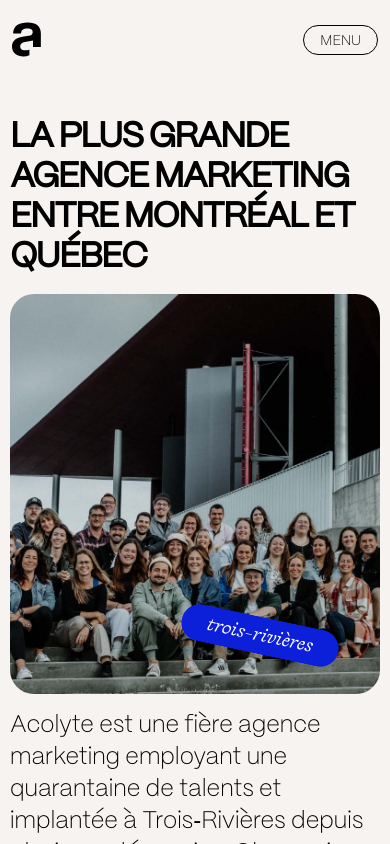
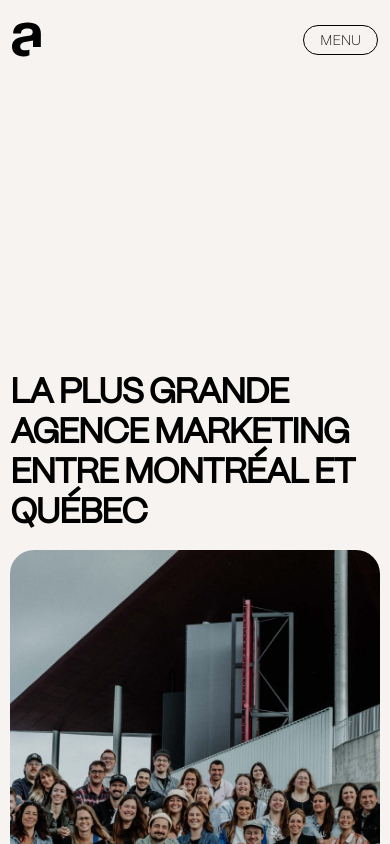
Before and after one commit to SLOURDEL08/Acolyte, a Nuxt app: page / in a window 390 px wide. Shown: the top 844 px of the page. Built offline with nearby package versions, Linux system fonts and the light colour scheme; a web font is replaced by a local one.

Commit message:
try 2 space first p mobile

```diff
--- a/pages/index.vue
+++ b/pages/index.vue
@@ -1,7 +1,7 @@
 <template>
   <div class=" bg-[#F6F3F0] overflow-x-hidden relative p-6 max-md:p-2.5 z-0 w-full min-h-screen " ref="contentSection">
     <img src="/public/svg/logo-big.svg" class=" w-[60%] absolute max-[1000px]:hidden left-1/2 -translate-x-1/2 max-[1000px]:top-0 top-60" ref="image" />
-      <p class="font-[600] titled text-8xl uppercase fixe mb-4 h-screen flex items-end -mt-40 max-md:mt-0 max-[1000px]:-mt-80 max-sm:-mt-[36rem] max-lg:text-5xl max-sm:text-[35px] tracking-tighter   !leading-10 bottom-0 opacity-0 max-[1000px]:opacity-100" ref="textElement">
+      <p class="font-[600] titled text-8xl uppercase fixe mb-4 h-screen flex items-end -mt-40 max-[1000px]:-mt-80 max-sm:-mt-[20rem] max-lg:text-5xl max-sm:text-[35px] tracking-tighter   !leading-10 bottom-0 opacity-0 max-[1000px]:opacity-100" ref="textElement">
         La plus grande agence marketing entre Montréal et Québec
       </p>
     <div class="js-pin-after relative bg-[#F6F3F0]" ref="bodyC">
```
